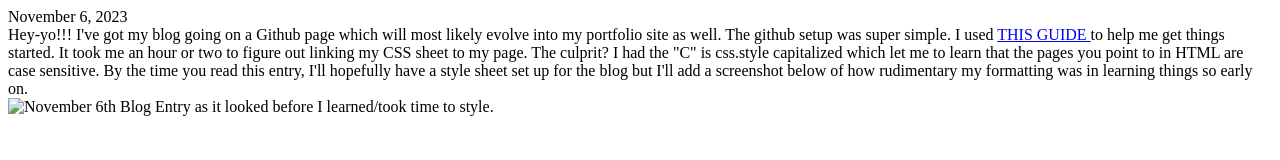
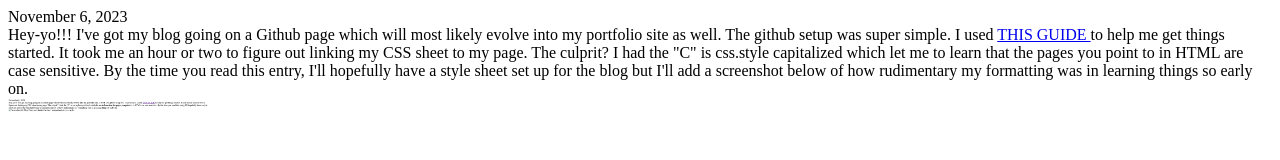
Before and after one commit to LennySki/LennySki.github.io, a plain HTML site: page skiblog.html in a window 1280 px wide. Drawn offline with Linux system fonts and the light colour scheme.

Commit message:
Update skiblog.html

```diff
--- a/skiblog.html
+++ b/skiblog.html
@@ -10,6 +10,6 @@
     <br>
     Hey-yo!!! I've got my blog going on a Github page which will most likely evolve into my portfolio site as well. The github setup was super simple. I used <a href="https://careerfoundry.com/en/blog/web-development/how-to-host-a-website-for-free/">THIS GUIDE </a> to help me get things started. It took me an hour or two to figure out linking my CSS sheet to my page. The culprit? I had the "C" is css.style capitalized which let me to learn that the pages you point to in HTML are case sensitive. By the time you read this entry, I'll hopefully have a style sheet set up for the blog but I'll add a screenshot below of how rudimentary my formatting was in learning things so early on.
 <br>
-      <img src="" alt="November 6th Blog Entry as it looked before I learned/took time to style." width="200"
+      <img src="images/11-6 Blog.png" alt="November 6th Blog Entry as it looked before I learned/took time to style." width="200"
 </body>
 </html>
```
